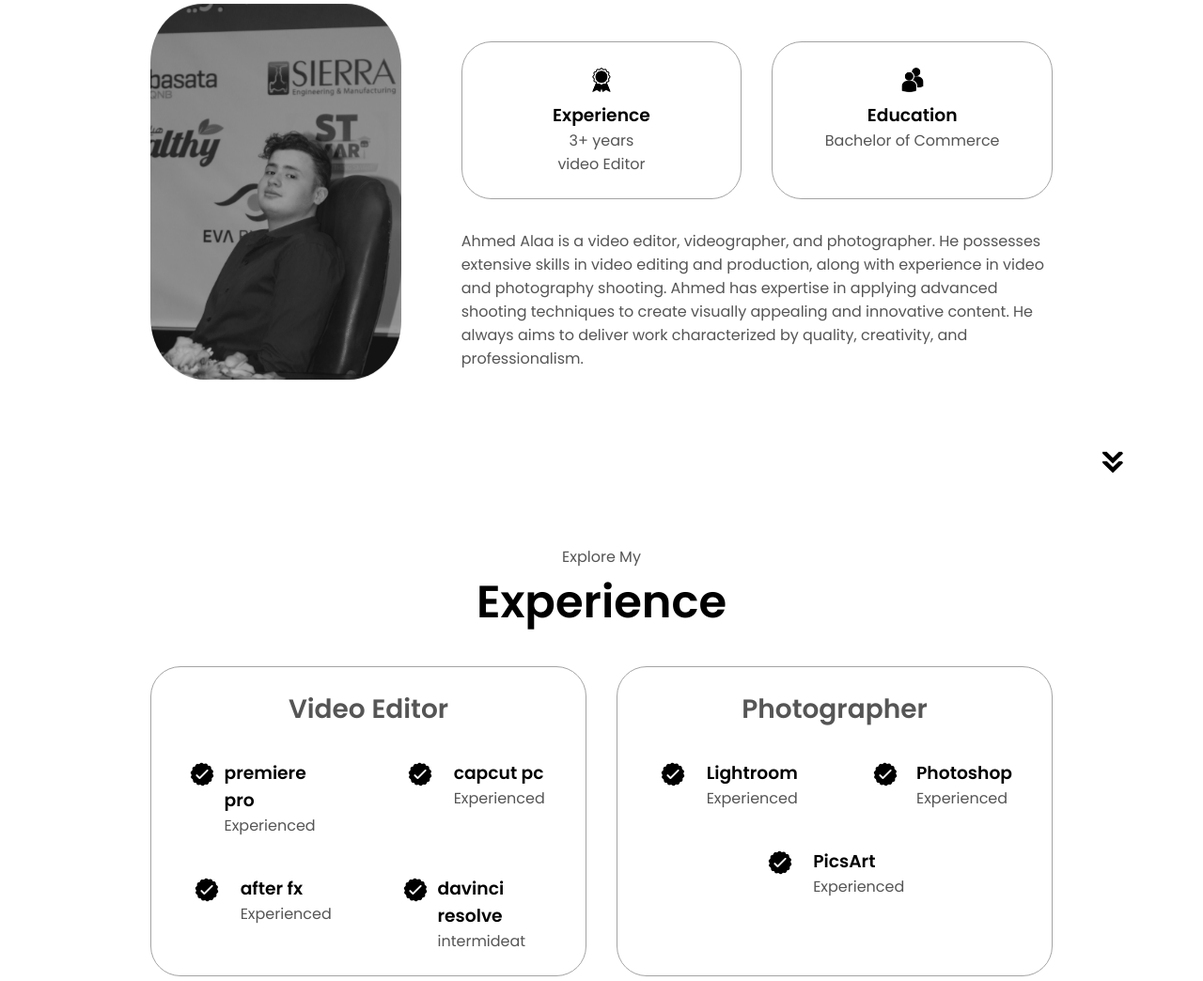
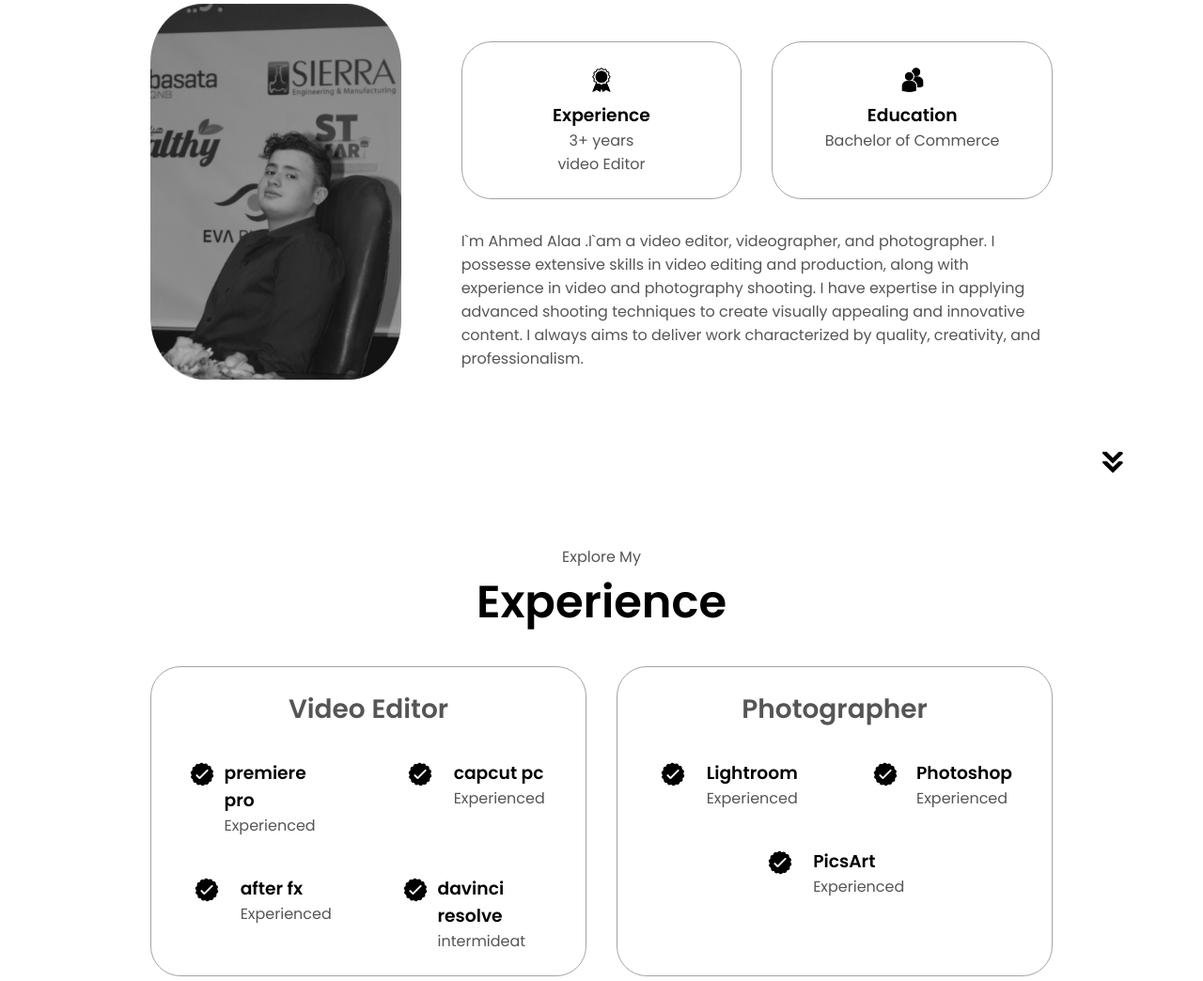
Before and after one commit to mohamdhamd/Ahmed_Alaa, a plain HTML site: page index.html in a window 1280 px wide. Shown: the part 1116-2160 px from the top of the page at 94% size. Drawn offline with nearby package versions, Linux system fonts and the light colour scheme.

Commit message:
Update index.html

```diff
--- a/index.html
+++ b/index.html
@@ -94,11 +94,11 @@
         </div>
         <div class="text-container">
           <p>
-            Ahmed Alaa is a video editor, videographer, and photographer. He possesses extensive skills in video editing
+            I`m Ahmed Alaa .I`am a video editor, videographer, and photographer. I possesse extensive skills in video editing
             and
-            production, along with experience in video and photography shooting. Ahmed has expertise in applying
+            production, along with experience in video and photography shooting. I have expertise in applying
             advanced shooting
-            techniques to create visually appealing and innovative content. He always aims to deliver work characterized
+            techniques to create visually appealing and innovative content. I always aims to deliver work characterized
             by quality,
             creativity, and professionalism.
           </p>
```
